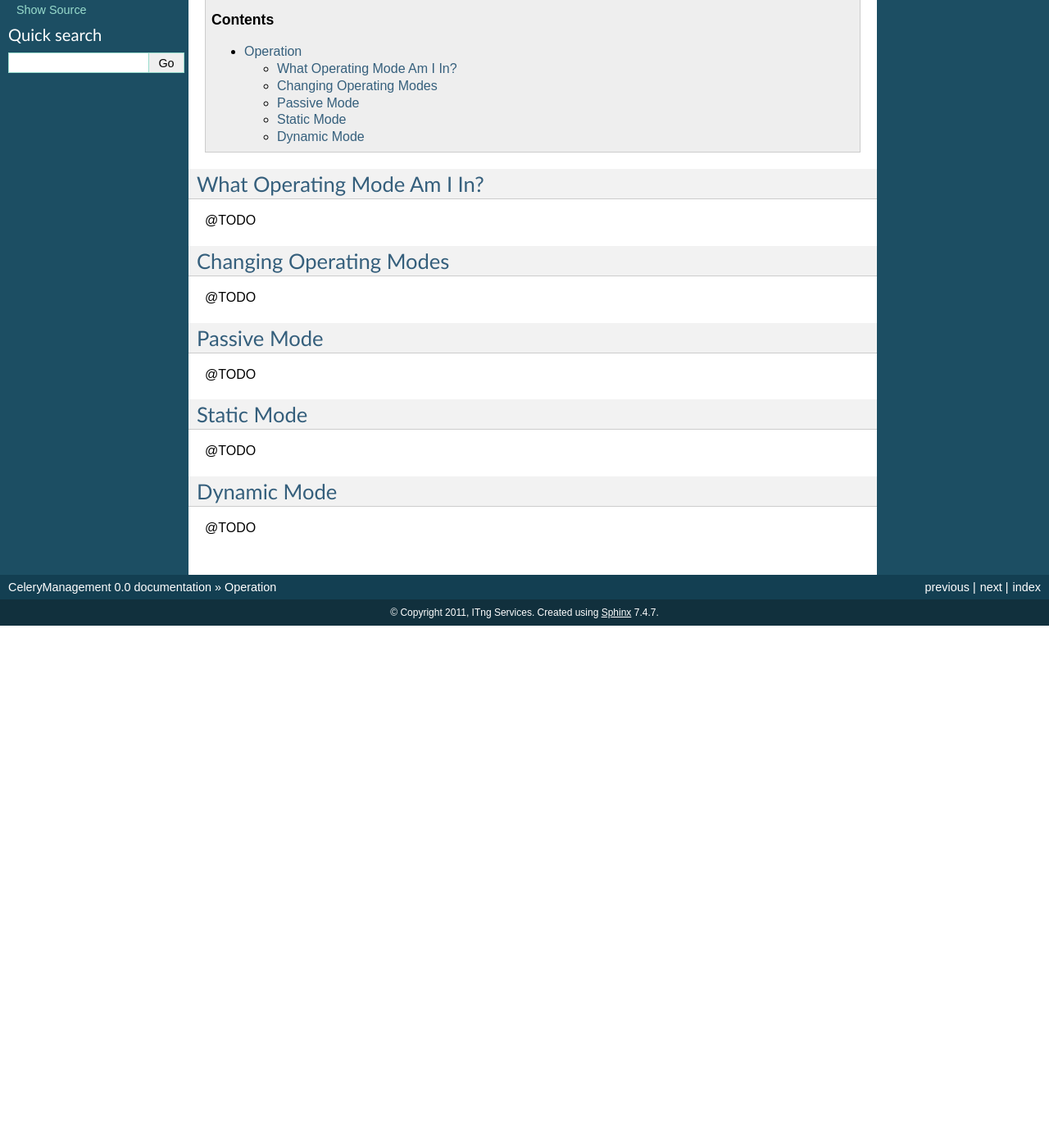
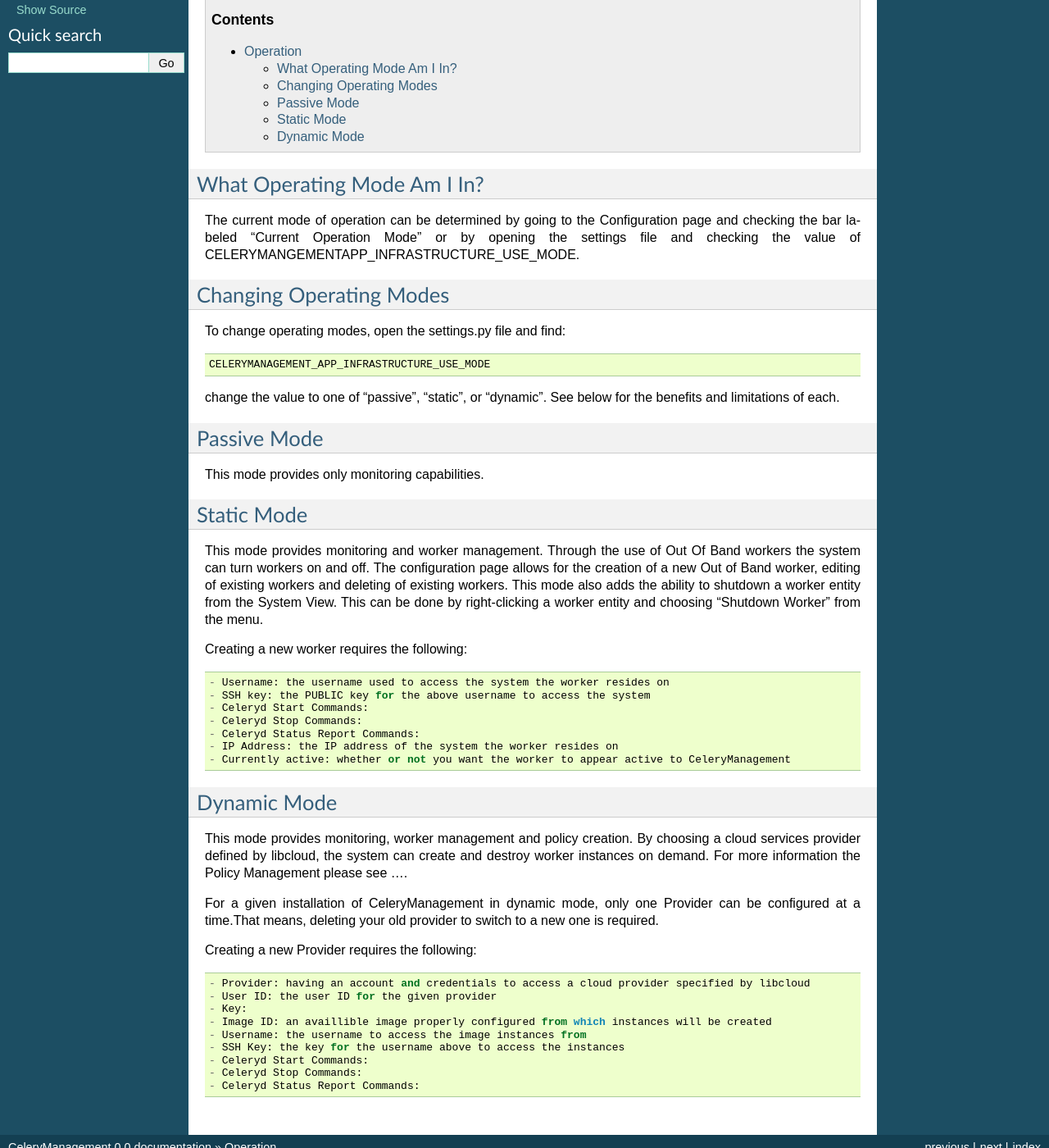
Before and after one commit to bmbouter/CeleryManagement, a Sphinx documentation site: the page built from doc/operation.rst, in a window 1280 px wide and 1400 px high, scrolled down 348 px. Shown: the whole window at 82% size. Built offline with Sphinx 7.4.7, drawn with Linux system fonts in a browser that asks for light colours; before the commit the page ends 1111 px from its top, so only the background shows below that.

Commit message:
Fixed typo with minifier script showing up in base html. Added documentation to operations section.

```diff
--- a/doc/operation.rst
+++ b/doc/operation.rst
@@ -21,32 +21,60 @@ dynamic:
 What Operating Mode Am I In?
 ============================
 
-@TODO
+The current mode of operation can be determined by going to the Configuration page and checking the bar labeled "Current Operation Mode" or by opening the settings file and checking the value of CELERYMANGEMENTAPP_INFRASTRUCTURE_USE_MODE.
 
 .. _changing_operating_modes:
 
 Changing Operating Modes
 ========================
 
-@TODO
+To change operating modes, open the settings.py file and find::
+
+    CELERYMANAGEMENT_APP_INFRASTRUCTURE_USE_MODE
+
+change the value to one of "passive", "static", or "dynamic".  See below for the benefits and limitations of each.
 
 .. _passive_operating_mode:
 
 Passive Mode
 ============
 
-@TODO
+This mode provides only monitoring capabilities.
 
 .. _static_operating_mode:
 
 Static Mode
 ===========
 
-@TODO
+This mode provides monitoring and worker management.  Through the use of Out Of Band workers the system can turn workers on and off.  The configuration page allows for the creation of a new Out of Band worker, editing of existing workers and deleting of existing workers.  This mode also adds the ability to shutdown a worker entity from the System View.  This can be done by right-clicking a worker entity and choosing "Shutdown Worker" from the menu.
+
+Creating a new worker requires the following::
+
+- Username: the username used to access the system the worker resides on
+- SSH key: the PUBLIC key for the above username to access the system
+- Celeryd Start Commands:
+- Celeryd Stop Commands:
+- Celeryd Status Report Commands:
+- IP Address: the IP address of the system the worker resides on
+- Currently active: whether or not you want the worker to appear active to CeleryManagement
 
 .. _dynamic_operating_mode:
 
 Dynamic Mode
 ============
 
-@TODO
+This mode provides monitoring, worker management and policy creation.  By choosing a cloud services provider defined by libcloud, the system can create and destroy worker instances on demand.  For more information the Policy Management please see ....
+
+For a given installation of CeleryManagement in dynamic mode, only one Provider can be configured at a time.That means, deleting your old provider to switch to a new one is required.
+
+Creating a new Provider requires the following::
+
+- Provider: having an account and credentials to access a cloud provider specified by libcloud
+- User ID: the user ID for the given provider
+- Key:
+- Image ID: an availlible image properly configured from which instances will be created
+- Username: the username to access the image instances from
+- SSH Key: the key for the username above to access the instances
+- Celeryd Start Commands:
+- Celeryd Stop Commands:
+- Celeryd Status Report Commands:
```
Also changed, not shown: 2 other files.
